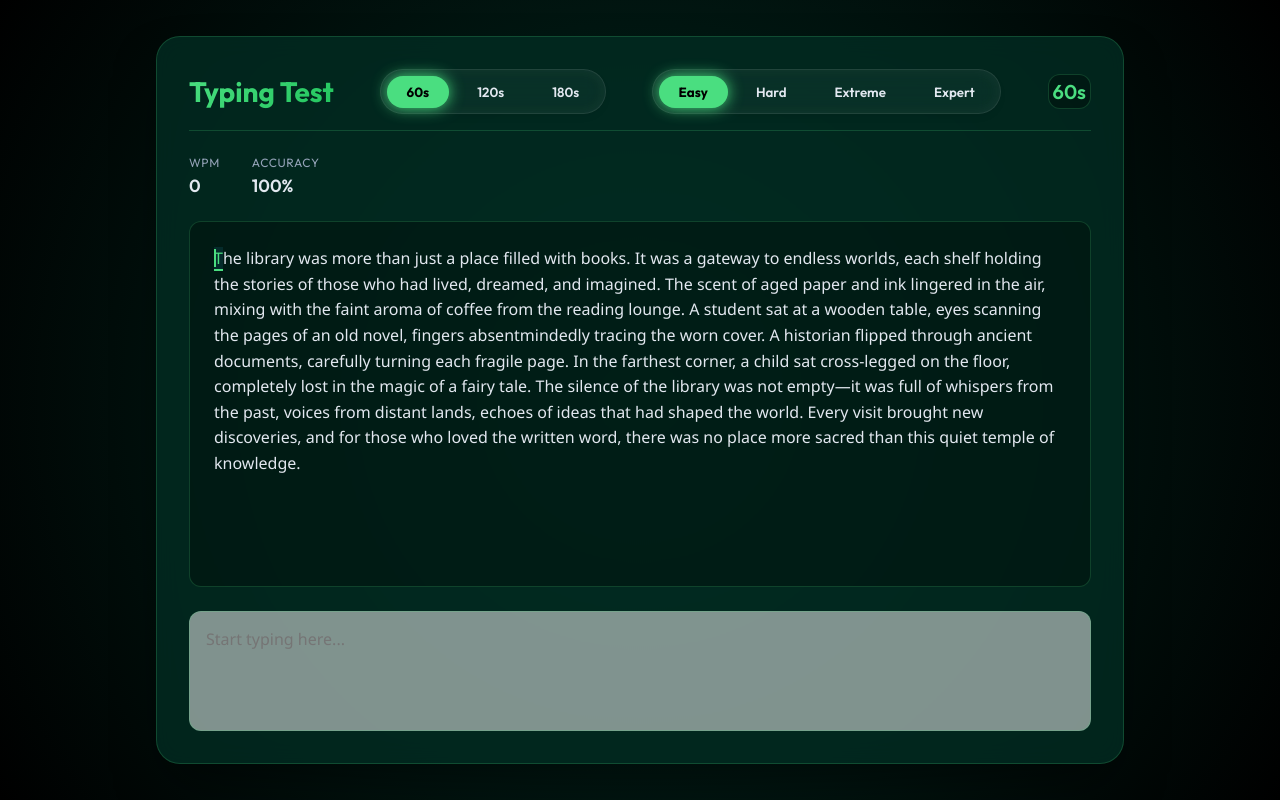
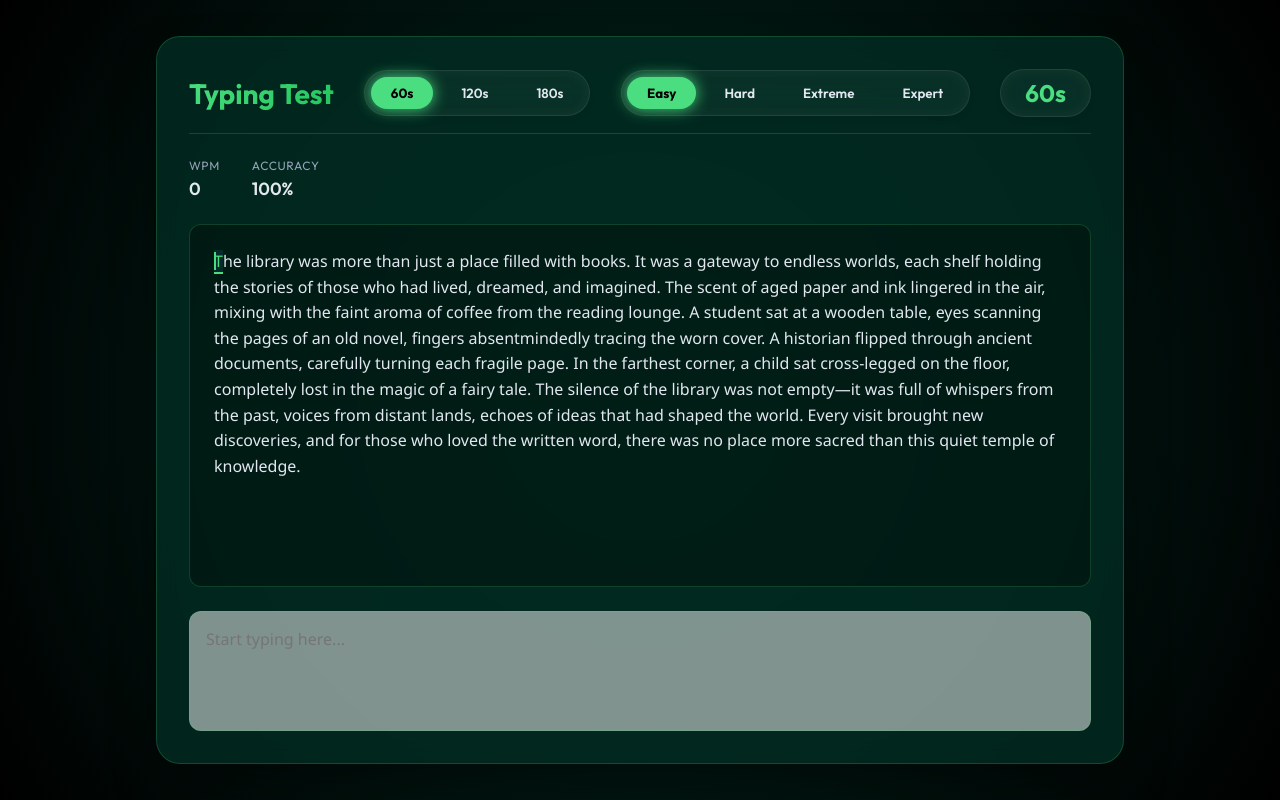
Before and after one commit to IAMolofficial/Typing-test, a website built with Vite: page index.html in a window 1280 px wide. Built offline with nearby package versions, Linux system fonts and the light colour scheme.

Commit message:
UI Polish: Water-like transparent timer

```diff
--- a/src/style.css
+++ b/src/style.css
@@ -151,14 +151,19 @@ h1 {
 }
 
 .timer {
-  font-size: 1.25rem;
-  font-weight: 600;
+  font-size: 1.5rem;
+  font-weight: 700;
   color: var(--primary-color);
-  /* Use CSS Variable for inner backgrounds */
-  background: var(--inner-bg, rgba(255, 255, 255, 0.5));
-  padding: 0.25rem;
-  border-radius: 12px;
-  border: 1px solid var(--glass-border);
+  /* Water/Glass Effect */
+  background: rgba(255, 255, 255, 0.03);
+  backdrop-filter: blur(10px);
+  -webkit-backdrop-filter: blur(10px);
+  padding: 0.5rem 1.5rem;
+  border-radius: 50px;
+  border: 1px solid rgba(255, 255, 255, 0.1);
+  box-shadow: inset 0 0 15px rgba(255, 255, 255, 0.05), 0 4px 6px rgba(0, 0, 0, 0.05);
+  min-width: 80px;
+  text-align: center;
 }
 
 .stats-bar {
```
